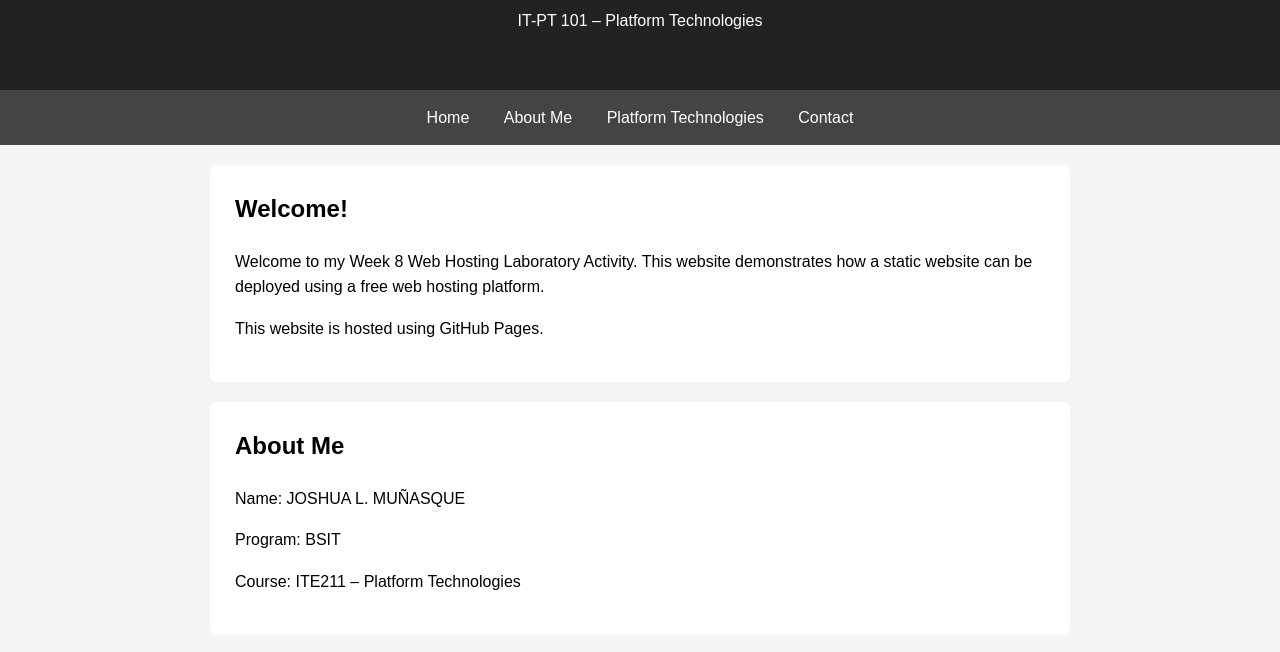
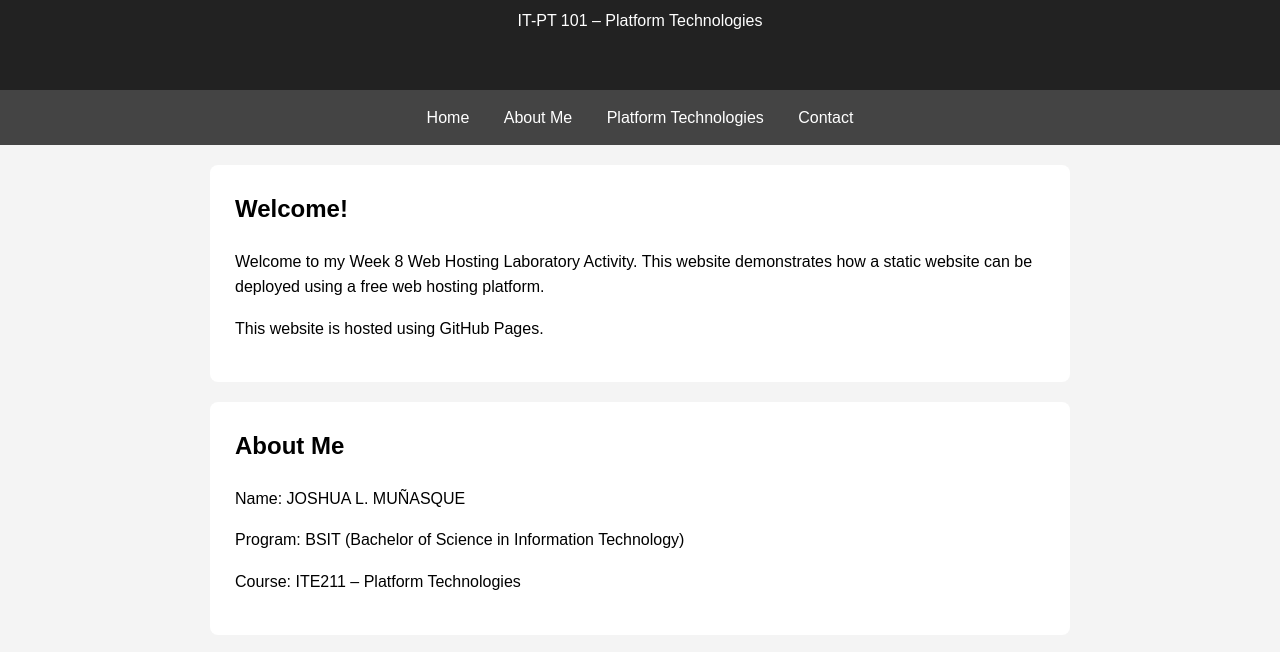
Before and after one commit to joshzkiemunasque15/Joshua-Munasque-platform-technologies-week8, a plain HTML site: page index.html in a window 1280 px wide. Shown: the part 126-778 px from the top of the page. Drawn offline with Linux system fonts and the light colour scheme.

Commit message:
Updated Week 8 website

```diff
--- a/index.html
+++ b/index.html
@@ -35,7 +35,7 @@ This website is hosted using GitHub Pages.
 Name: JOSHUA L. MUÑASQUE
 </p>
 <p>
-Program: BSIT
+Program: BSIT (Bachelor of Science in Information Technology)
 </p>
 <p>
 Course: ITE211 – Platform Technologies
```
